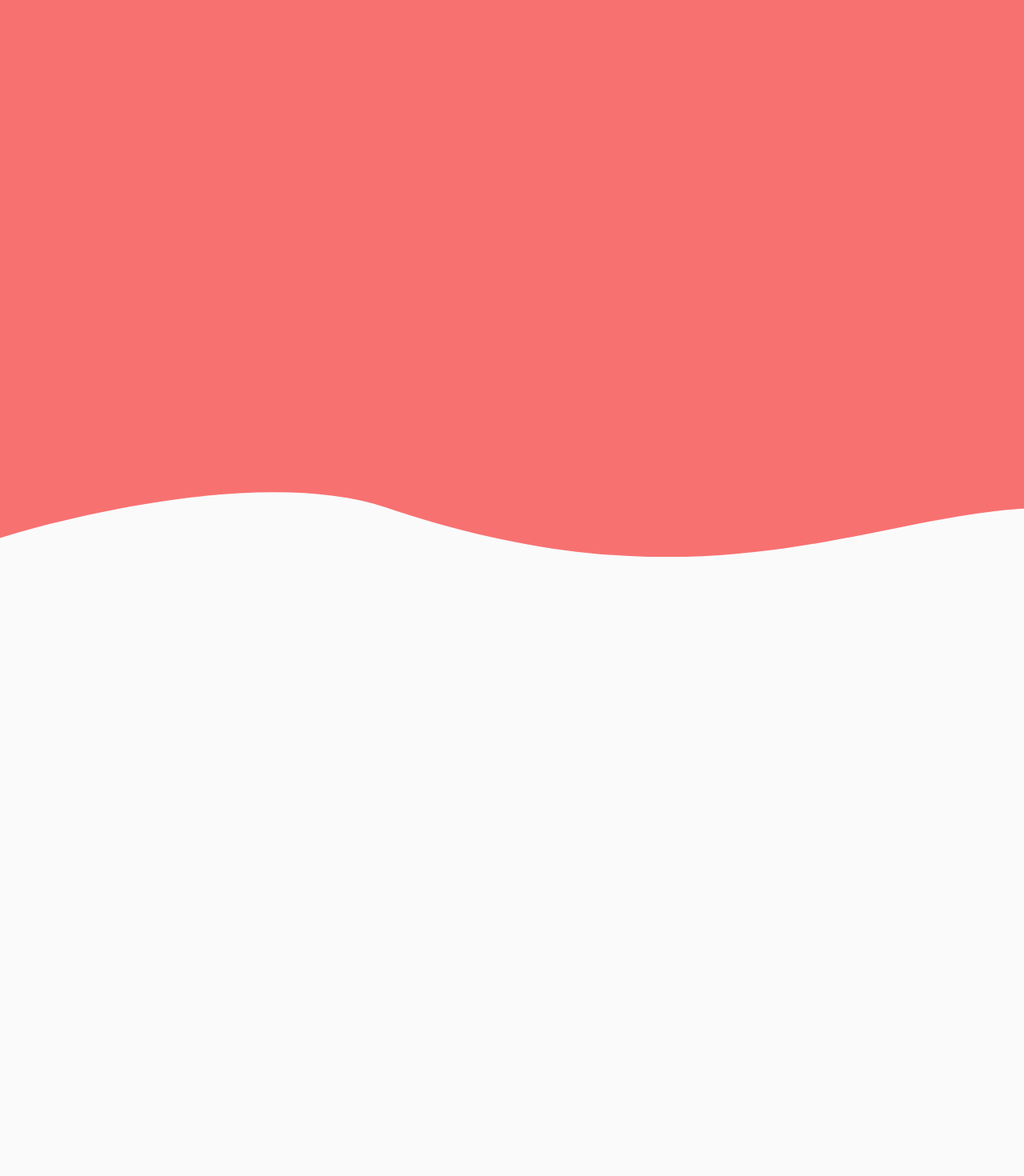
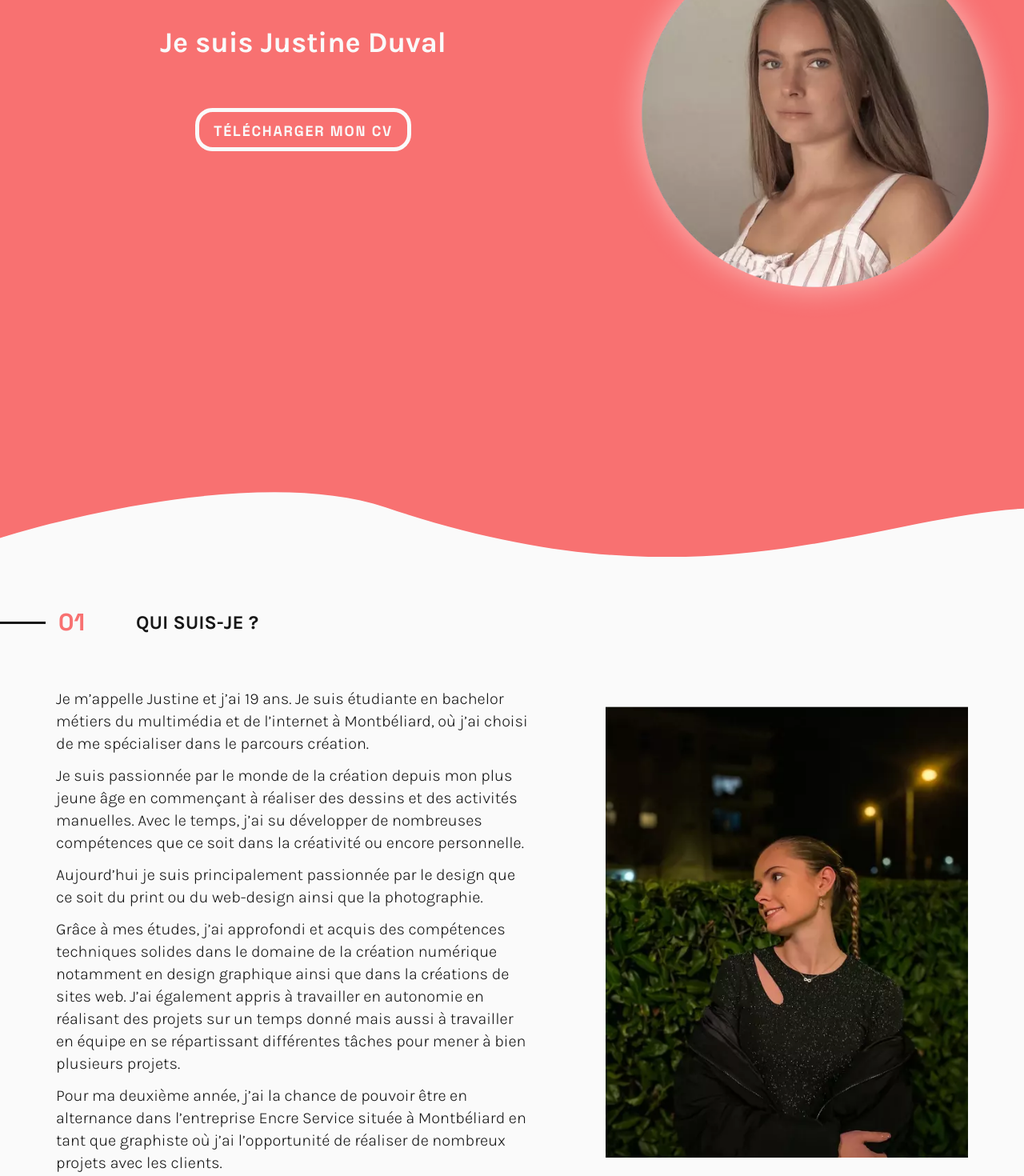
Before and after one commit to duval-justine/Portfolio_Justine_Duval, a Vue app: page /apropos in a window 1280 px wide. Shown: the part 220-1690 px from the top of the page at 80% size. Built offline with nearby package versions, Linux system fonts and the light colour scheme.

Commit message:
Partie 01 A propos

```diff
--- a/src/views/AProposView.vue
+++ b/src/views/AProposView.vue
@@ -8,7 +8,37 @@
 
                     <!-- Header -->
                     <Header class="relative z-10" />
+                    <div class="flex flex-row justify-center items-center">
+                        <div class="w-2/3">
 
+                            <p class="font-karla text-center font-bold text-Extended/red/50 text-4xl">Je suis Justine Duval
+                            </p>
+                            <!-- Bouton CV -->
+                            <section class="justify-center flex py-11 scroll-snap2">
+                                <nav class="navvv 3xs:hidden sm:flex">
+                                    <ul class="ulll">
+                                        <RouterLink class="" to="/">
+                                            <li class="liii font-space-grotesk">
+                                                Télécharger mon CV
+                                                <span></span><span></span><span></span><span></span>
+                                            </li>
+                                        </RouterLink>
+                                    </ul>
+                                </nav>
+                                <div class="sm:hidden bg-Extended/red/50 uppercase rounded-2xl p-3">
+                                    <RouterLink
+                                        class="font-space-grotesk font-medium text-sm 2xs:text-base xs:text-lg text-Extended/red/50"
+                                        to="/projets">
+                                        Plus de projets
+                                    </RouterLink>
+                                </div>
+                            </section>
+                            <!-- Fin du Bouton CV -->
+                        </div>
+                        <div>
+                            <img src="../../public/images/Apropos_Justine.webp" alt="">
+                        </div>
+                    </div>
                 </div>
             </section>
             <!-- Fin de l'accueil -->
@@ -16,14 +46,63 @@
             <VagueTop class="w-full h-auto" />
 
             <!-- Qui suis je ? -->
-            <div class="container0 relative h-screen z-0 bg-Extended/red/50">
-            </div>
+            <section>
+                <div class="container0 relative z-0 bg-Extended/red/50">
+                    <!-- Titre -->
+                    <div class="mt-16 flex flex-row gap-16 items-center">
+                        <div class="flex flex-row gap-4 items-center">
+                            <div
+                                class=" 3xs:border-t-2 2xs:border-t-[3px] 3xs:w-2 2xs:w-[13px] xs:w-[57px] border-Extended/true-gray/900">
+                            </div>
+                            <p class="font-space-grotesk font-bold text-3xl text-Extended/red/900">01</p>
+                        </div>
+                        <h2 class="font-karla font-bold text-2xl text-Extended/true-gray/900 uppercase ">Qui
+                            suis-je ?
+                        </h2>
+                    </div>
+                    <!-- Contenu -->
+                    <div class="px-[70px] mt-16 flex flex-row gap-24 items-center mb-16">
+                        <!-- Textes -->
+                        <div
+                            class="flex flex-col gap-3 font-karla font-light text-xl text-Extended/true-gray/900 w-[680px]">
+                            <p>Je m’appelle Justine et j’ai 19 ans. Je suis étudiante en bachelor métiers du multimédia et
+                                de l’internet à Montbéliard, où j’ai choisi de me spécialiser dans le parcours création.
+                            </p>
+                            <p>Je suis passionnée par le monde de la création depuis mon plus jeune âge en commençant à
+                                réaliser des dessins et des activités manuelles. Avec le temps, j’ai su développer de
+                                nombreuses compétences que ce soit dans la créativité ou encore personnelle. </p>
+                            <p>Aujourd’hui je suis principalement passionnée par le design que ce soit du print ou du
+                                web-design ainsi que la photographie.
+                            </p>
+                            <p> Grâce à mes études, j’ai approfondi et acquis des compétences techniques solides dans le
+                                domaine de la création numérique notamment en design graphique ainsi que dans la créations
+                                de sites web. J’ai également appris à travailler en autonomie en réalisant des projets sur
+                                un temps donné mais aussi à travailler en équipe en se répartissant différentes tâches pour
+                                mener à bien plusieurs projets.  </p>
+                            <p>Pour ma deuxième année, j’ai la chance de pouvoir être en alternance dans l’entreprise Encre
+                                Service située à Montbéliard en tant que graphiste où j’ai l’opportunité de réaliser de
+                                nombreux projets avec les clients.
+                            </p>
+                        </div>
+                        <!-- Image -->
+                        <div>
+                            <img class="w-full h-auto" src="../../public/images/Justine/Justine_Image2.webp"
+                                alt="Image de Justine">
+                        </div>
+                    </div>
+                </div>
+            </section>
             <!-- Fin qui suis je ? -->
 
             <VagueBott class="w-full h-auto" />
 
             <!-- Passion -->
             <div class="-mt-1 container0 relative h-screen z-0 bg-Extended/red/900">
+                <div>
+                    <div>
+                        <h2 class="font-space-grotesk font-medium text-2xl text-Extended/red/50 px-14">Mes passions</h2>
+                    </div>
+                </div>
             </div>
             <!-- Fin Passion -->
 
@@ -31,6 +110,12 @@
 
             <!-- App -->
             <div class="container0 relative h-screen z-0 bg-Extended/red/50">
+                <div>
+                    <div>
+                        <h2 class="font-space-grotesk font-medium text-2xl text-Extended/true-gray/900 px-14">Mes logiciels
+                        </h2>
+                    </div>
+                </div>
             </div>
             <!-- Fin App -->
 
@@ -38,13 +123,21 @@
 
             <!-- Parcours -->
             <div class="-mt-1 container0 relative h-screen z-0 bg-Extended/red/900">
+                <div>
+                    <div>
+                        <h2 class="font-space-grotesk font-medium text-2xl text-Extended/red/50 px-14">Mon parcours</h2>
+                    </div>
+                </div>
             </div>
             <!-- Fin Parcours -->
 
-            <VagueTop class="w-full h-auto" />
+            <VagueTop class=" w-full h-auto" />
 
             <!-- App -->
             <div class="container0 relative h-screen z-0 bg-Extended/red/50">
+                <div>
+
+                </div>
             </div>
             <!-- Fin App -->
 
@@ -83,4 +176,71 @@ export default {
         max-width: 40000px;
     }
 }
+
+/* Bouton Plus de Projet */
+/* Descktop */
+@media (min-width: 900px) {
+    .navvv .ulll {
+        list-style-type: none;
+        margin: 0;
+        padding: 0;
+    }
+
+    .navvv .ulll .liii {
+        --c: #FAFAFA;
+        color: var(--c);
+        font-size: 18px;
+        border: 0.3em solid var(--c);
+        border-radius: 1.2em;
+        width: 15em;
+        height: 3em;
+        text-transform: uppercase;
+        font-weight: bold;
+        letter-spacing: 0.1em;
+        text-align: center;
+        line-height: 2.7em;
+        position: relative;
+        overflow: hidden;
+        z-index: 1;
+        transition: 0.5s;
+        margin: 1em;
+    }
+
+    .navvv .ulll .liii span {
+        position: absolute;
+        width: 25%;
+        height: 100%;
+        background-color: var(--c);
+        transform: translateY(150%);
+        border-radius: 50%;
+        left: calc((var(--n) - 1) * 25%);
+        transition: 0.5s;
+        transition-delay: calc((var(--n) - 1) * 0.1s);
+        z-index: -1;
+    }
+
+    .navvv .ulll .liii:hover {
+        color: #F87171;
+    }
+
+    .navvv .ulll .liii:hover span {
+        transform: translateY(0) scale(2);
+    }
+
+    .navvv .ulll .liii span:nth-child(1) {
+        --n: 1;
+    }
+
+    .navvv .ulll .liii span:nth-child(2) {
+        --n: 2;
+    }
+
+    .navvv .ulll .liii span:nth-child(3) {
+        --n: 3;
+    }
+
+    .navvv .ulll .liii span:nth-child(4) {
+        --n: 4;
+    }
+}
 </style>
```
